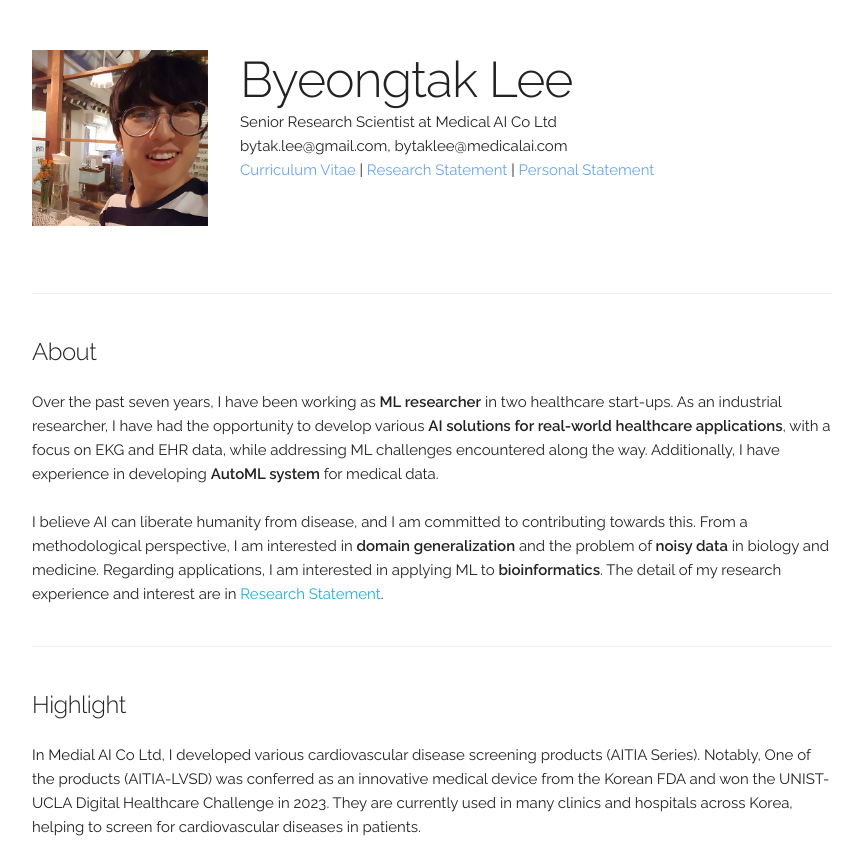
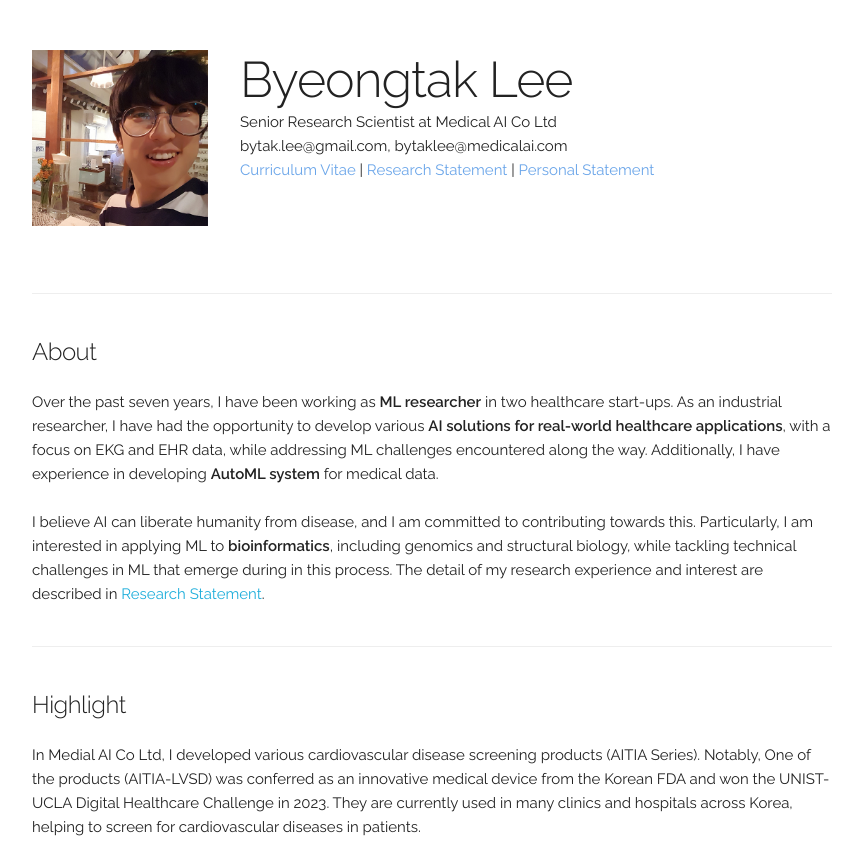
Before and after one commit to byeongtak/byeongtak.github.io, a Jekyll site: the page built from index.html, in a window 1280 px wide and 900 px high, cut to the strip 0-859 px from the top of the window. Shown: the whole strip, without its empty margins (208-1069 px from the left). Built offline with Jekyll 4.4.1, drawn with Linux system fonts in a browser that asks for light colours.

Commit message:
Update index.html

```diff
--- a/index.html
+++ b/index.html
@@ -16,14 +16,13 @@ layout: default
   <h5>About</h5>
 	Over the past seven years, I have been working as <b>ML researcher</b> in two healthcare start-ups.
 	As an industrial researcher, I have had the opportunity to develop various <b>AI solutions for real-world healthcare applications</b>, with a focus on EKG and EHR data, while addressing ML challenges encountered along the way.
-<!-- 	Along the way, I encountered technical challenges in ML, such as domain generalization, and investigated these problems. -->
+<!-- 	Along the way, I encountered technical challenges in ML, such as domain generalization and noisy label, and investigated these problems. -->
 	Additionally, I have experience in developing <b>AutoML system</b> for medical data.
   <br>
   <br>
 	I believe AI can liberate humanity from disease, and I am committed to contributing towards this.
-	From a methodological perspective, I am interested in <b>domain generalization</b> and the problem of <b>noisy data</b> in biology and medicine.
-	Regarding applications, I am interested in applying ML to <b>bioinformatics</b>.
-	The detail of my research experience and interest are in <a href="{{ site.data.main_info.research_statement }}" style="text-decoration: none;" target="_blank">Research Statement</a>.
+	Particularly, I am interested in applying ML to <b>bioinformatics</b>, including genomics and structural biology, while tackling technical challenges in ML that emerge during in this process.
+	The detail of my research experience and interest are described in <a href="{{ site.data.main_info.research_statement }}" style="text-decoration: none;" target="_blank">Research Statement</a>.
 </div>
 
 <!-- ========== Education ========== -->
```
